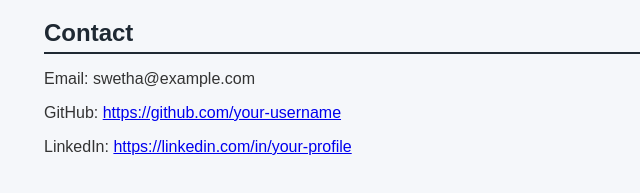
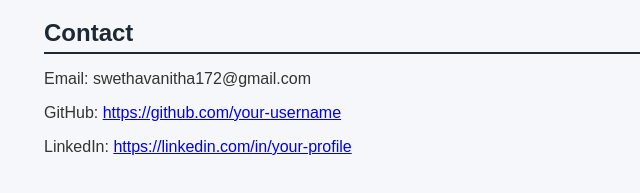
Before and after one commit to Swetha-R-V/Swetha-Portfolio, a plain HTML site: page data_scientist_portfolio_website.html in a window 1280 px wide. Shown: the part 1027-1220 px from the top of the page, 146-786 px from the left. Drawn offline with Linux system fonts and the light colour scheme.

Commit message:
Update title and contact email in portfolio website

```diff
--- a/data_scientist_portfolio_website.html
+++ b/data_scientist_portfolio_website.html
@@ -3,7 +3,7 @@
 <head>
   <meta charset="UTF-8" />
   <meta name="viewport" content="width=device-width, initial-scale=1.0" />
-  <title>Swetha | Data Scientist Portfolio</title>
+  <title>Swetha R | Data Scientist Portfolio</title>
   <style>
     body {
       font-family: Arial, Helvetica, sans-serif;
@@ -148,7 +148,7 @@
 
   <section>
     <h2>Contact</h2>
-    <p>Email: swetha@example.com</p>
+    <p>Email: swethavanitha172@gmail.com</p>
     <p>GitHub: <a href="https://github.com/your-username" target="_blank">https://github.com/your-username</a></p>
     <p>LinkedIn: <a href="https://linkedin.com/in/your-profile" target="_blank">https://linkedin.com/in/your-profile</a></p>
   </section>
```
